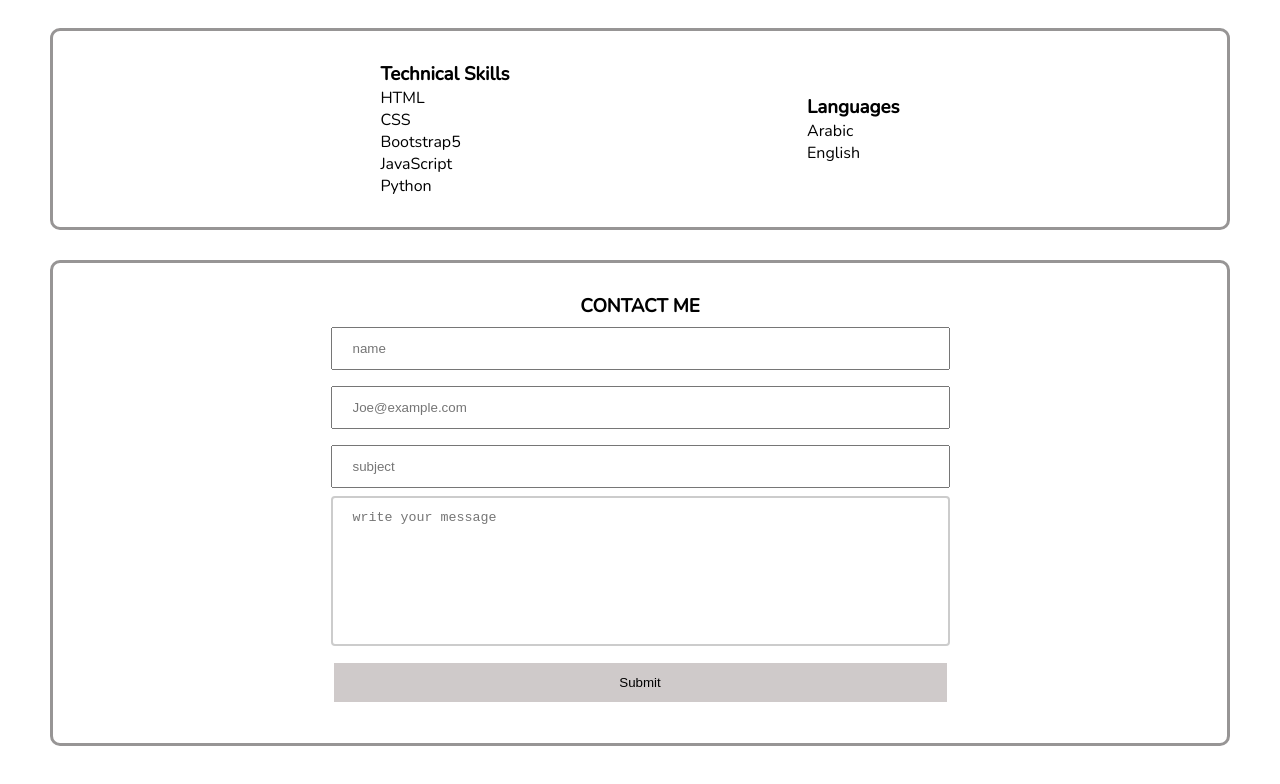
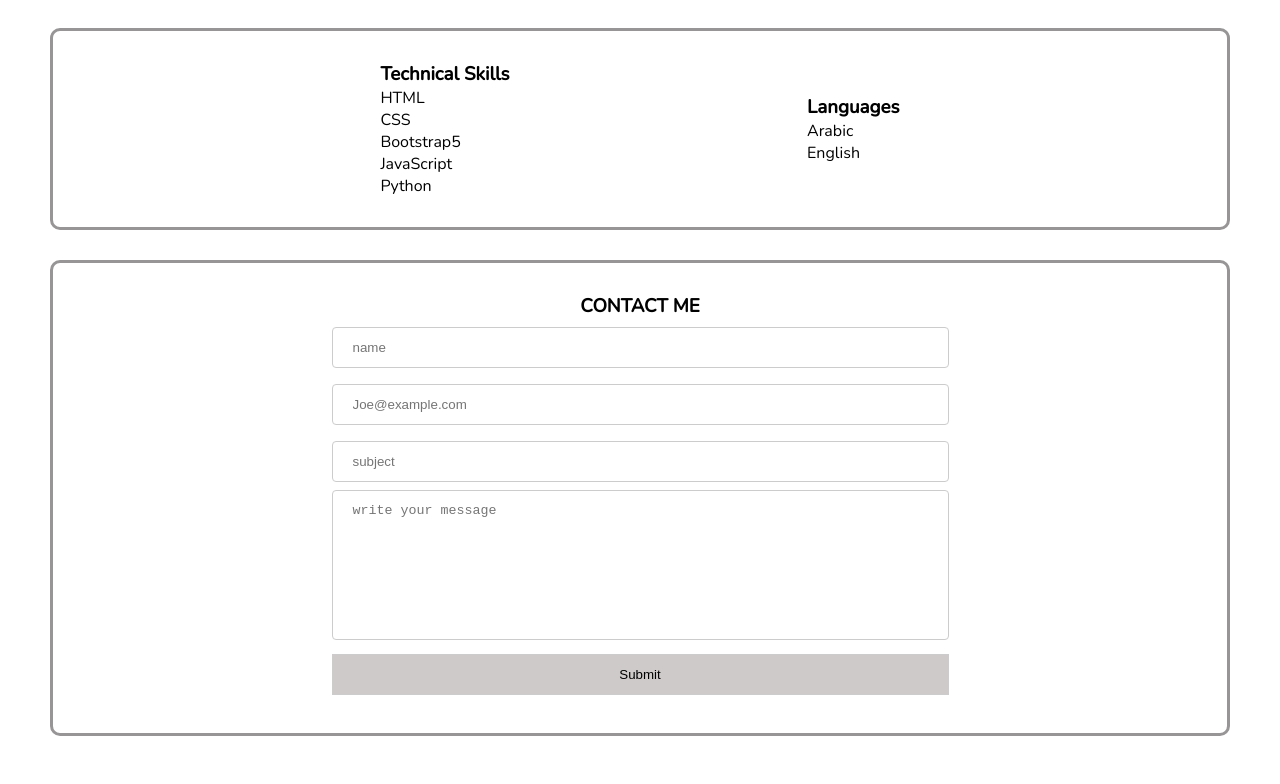
Before and after one commit to Ebtisam-Mohammad/front-end-development-task, a plain HTML site: page index.html in a window 1280 px wide. Shown: the part 728-1512 px from the top of the page. Drawn offline with nearby package versions, Linux system fonts and the light colour scheme.

Commit message:
Add files via upload

```diff
--- a/style.css
+++ b/style.css
@@ -23,8 +23,6 @@ a{
     text-decoration: none;
     color: rgb(8, 8, 8);
 }
-
-
 
 .rows{
     display: flex;
@@ -63,7 +61,7 @@ textarea {
     width: 100%;
     height: 150px;
     padding: 12px 20px;
-    border: 2px solid #ccc;
+    border: 1px solid #ccc;
     border-radius: 4px;
     resize: none;
   }
@@ -72,12 +70,16 @@ textarea {
     width: 100%;
     padding: 12px 20px;
     margin: 8px 0;
+    border: 1px solid #ccc;
+    border-radius: 4px;
   }
 
   input[type=email] {
     width: 100%;
     padding: 12px 20px;
     margin: 8px 0;
+    border: 1px solid #ccc;
+    border-radius: 4px;
   }
 
   input[type=submit] {
@@ -85,7 +87,7 @@ textarea {
     padding: 12px 20px;
     margin: 8px 0;
     background-color: rgb(207, 202, 202);
-    border: solid white;
+    border: 1px solid #ccc;
   }
 
 @media only screen and (max-width: 600px) {
```
